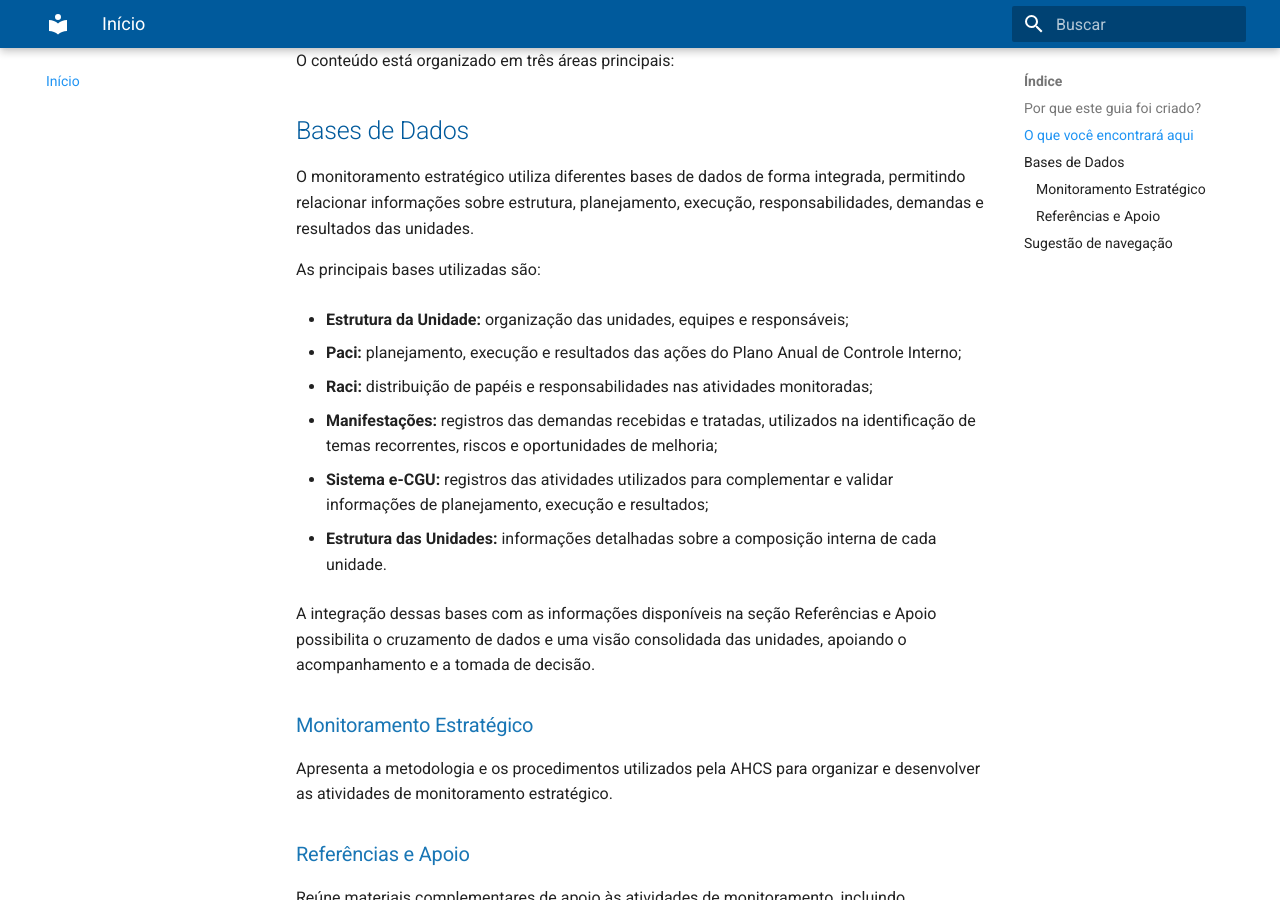
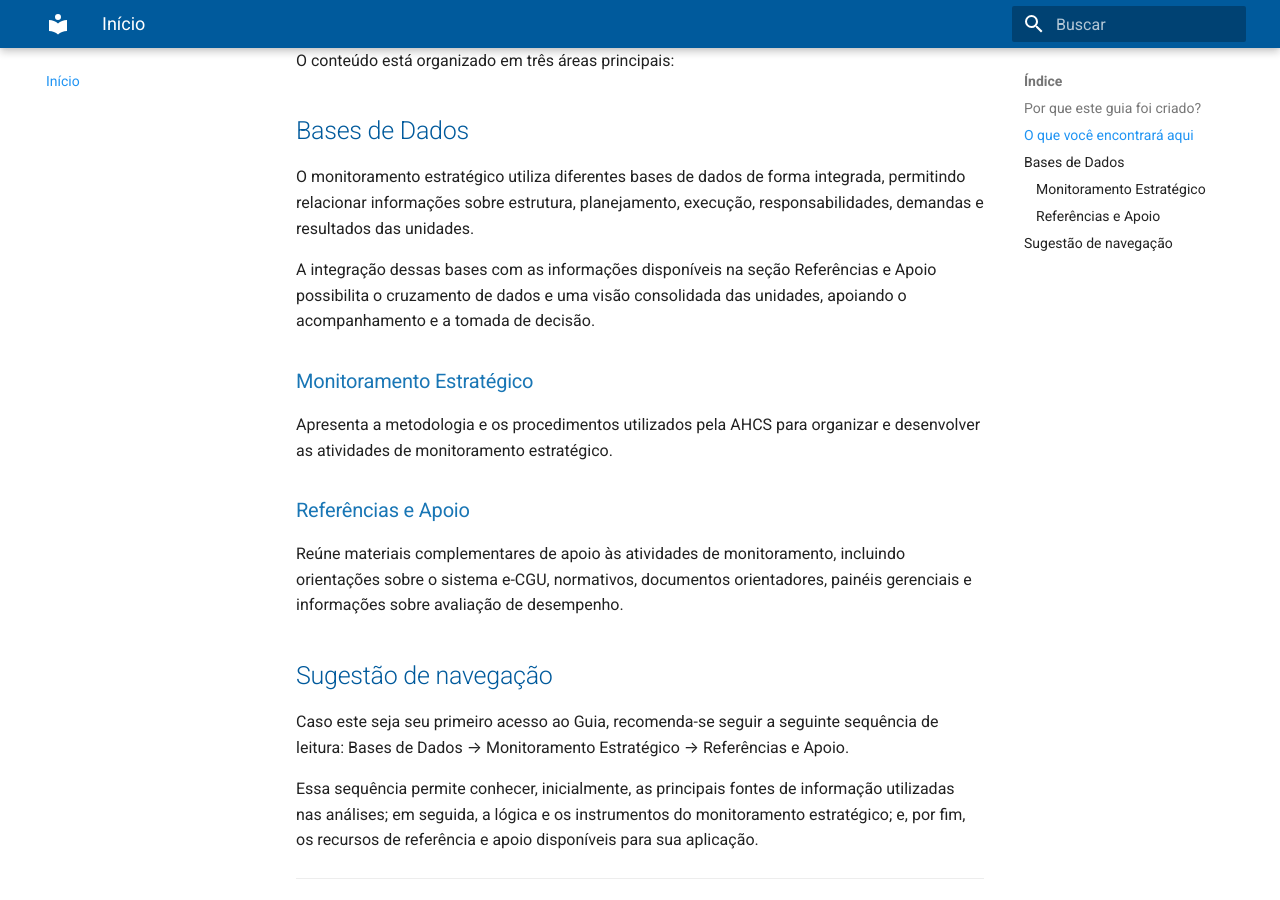
Before and after one commit to CGEMG-AHCS/guia-monitoramento-estrategico, an MkDocs documentation site: the page built from docs/index.md, in a window 1280 px wide and 900 px high, scrolled down 1432 px. Built offline with MkDocs 1.6.1 and Material for MkDocs 9.7.7, drawn with Linux system fonts in a browser that asks for light colours.

Commit message:
Update index.md

```diff
--- a/docs/index.md
+++ b/docs/index.md
@@ -37,20 +37,6 @@ O conteúdo está organizado em três áreas principais:
 
 O monitoramento estratégico utiliza diferentes bases de dados de forma integrada, permitindo relacionar informações sobre estrutura, planejamento, execução, responsabilidades, demandas e resultados das unidades.
 
-As principais bases utilizadas são:
-
-- **Estrutura da Unidade:** organização das unidades, equipes e responsáveis;
-
-- **Paci:** planejamento, execução e resultados das ações do Plano Anual de Controle Interno;
-
-- **Raci:** distribuição de papéis e responsabilidades nas atividades monitoradas;
-
-- **Manifestações:** registros das demandas recebidas e tratadas, utilizados na identificação de temas recorrentes, riscos e oportunidades de melhoria;
-
-- **Sistema e-CGU:** registros das atividades utilizados para complementar e validar informações de planejamento, execução e resultados;
-
-- **Estrutura das Unidades:** informações detalhadas sobre a composição interna de cada unidade.
-
 A integração dessas bases com as informações disponíveis na seção Referências e Apoio possibilita o cruzamento de dados e uma visão consolidada das unidades, apoiando o acompanhamento e a tomada de decisão.
 
 ### Monitoramento Estratégico
```
